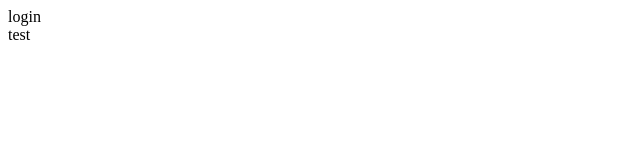
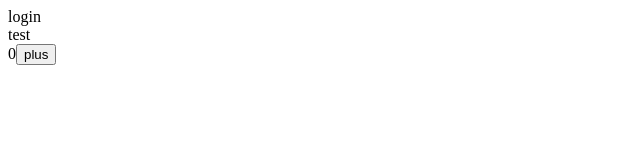
Before and after one commit to chenlove920/react-backend-eg, a React (Vite) app: page / in a window 1280 px wide. Shown: the top 160 px of the page, without its empty margins (0-640 px from the left). Built offline with nearby package versions, Linux system fonts and the light colour scheme.

Commit message:
引入redux配置并测试

```diff
--- a/package.json
+++ b/package.json
@@ -10,8 +10,10 @@
     "preview": "vite preview"
   },
   "dependencies": {
+    "@reduxjs/toolkit": "^2.8.2",
     "react": "^19.1.0",
     "react-dom": "^19.1.0",
+    "react-redux": "^9.2.0",
     "react-router": "^7.6.3"
   },
   "devDependencies": {
--- a/src/pages/Login/index.tsx
+++ b/src/pages/Login/index.tsx
@@ -1,4 +1,11 @@
 import Tes from "@/components/Tes"
+import { useAppDispatch, useAppSelector } from "@store/hook"
+import {add} from '@store/modules/testStore'
 export default () => {
-    return <div>login<Tes></Tes></div>
+    const {count} = useAppSelector(state => state.test)
+    const dispatch = useAppDispatch()
+    const plus = () => {
+        dispatch(add())
+    }
+    return <div>login<Tes></Tes>{count}<button onClick={plus}>plus</button></div>
 }
--- /dev/null
+++ b/src/store/hook.ts
@@ -0,0 +1,7 @@
+import { useDispatch, useSelector } from 'react-redux'
+import type { AppDispatch, RootState } from './modules'
+
+
+// Use throughout your app instead of plain `useDispatch` and `useSelector`
+export const useAppDispatch = useDispatch.withTypes<AppDispatch>()
+export const useAppSelector = useSelector.withTypes<RootState>()
--- /dev/null
+++ b/src/store/modules/index.ts
@@ -0,0 +1,12 @@
+import { configureStore } from "@reduxjs/toolkit";
+import test from '@store/modules/testStore'
+const store = configureStore({
+    reducer: {
+        test
+    }
+})
+export default store
+
+export type RootState = ReturnType<typeof store.getState>
+export type AppDispatch = typeof store.dispatch
+export type AppStore = typeof store
--- /dev/null
+++ b/src/store/modules/testStore.ts
@@ -0,0 +1,18 @@
+import { createSlice } from "@reduxjs/toolkit";
+
+const test = createSlice({
+    name: 'test',
+    initialState: {
+        count: 0
+    },
+    reducers: {
+        add: (state) => {
+            state.count ++
+        }
+    }
+})
+const {add} = test.actions
+
+export {add}
+const reducer = test.reducer
+export default reducer
--- a/tsconfig.app.json
+++ b/tsconfig.app.json
@@ -30,8 +30,14 @@
       "@pages/*": [
         "src/pages/*"
       ],
+      "@components/*": [
+        "src/components/*"
+      ],
       "@router/*": [
         "src/router/*"
+      ],
+      "@store/*": [
+        "src/store/*"
       ],
       "@/*": [
         "src/*"
--- a/tsconfig.json
+++ b/tsconfig.json
@@ -28,6 +28,9 @@
       ],
       "@Tes/*": [
         "src/components/Tes/*"
+      ],
+      "@store/*": [
+        "src/store/*"
       ]
     }
   }
```
Also changed, not shown: src/main.tsx (+6 -3 lines), 1 other file (tests, documents, lock files or other folders).
